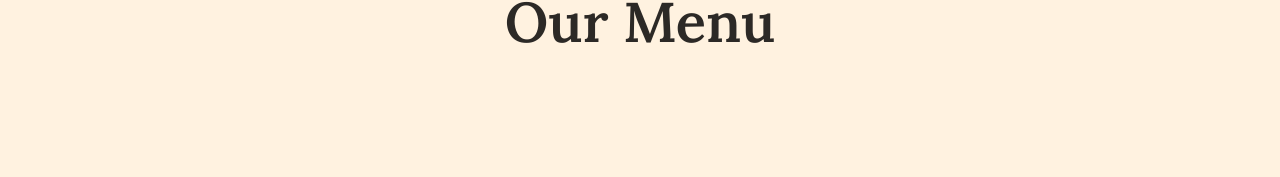
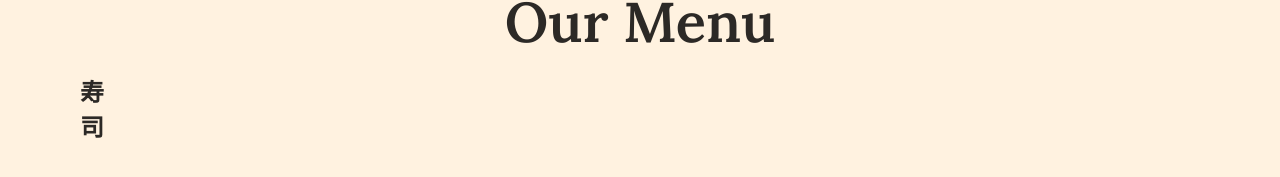
Before and after one commit to erickdc7/responsive-sushi-website-2, a plain HTML site: page index.html in a window 1280 px wide. Shown: the part 1826-2003 px from the top of the page. Drawn offline with nearby package versions, Linux system fonts and the light colour scheme.

Commit message:
add text

```diff
--- a/index.html
+++ b/index.html
@@ -140,7 +140,7 @@
          <h2 class="section__title">Our Menu</h2>
 
          <div class="menu__container container">
-            <h2 class="menu__text-1"></h2>
+            <h2 class="menu__text-1">寿 <br> 司</h2>
             <h2 class="menu__text-1"></h2>
 
             <div class="menu_tabs">
```
